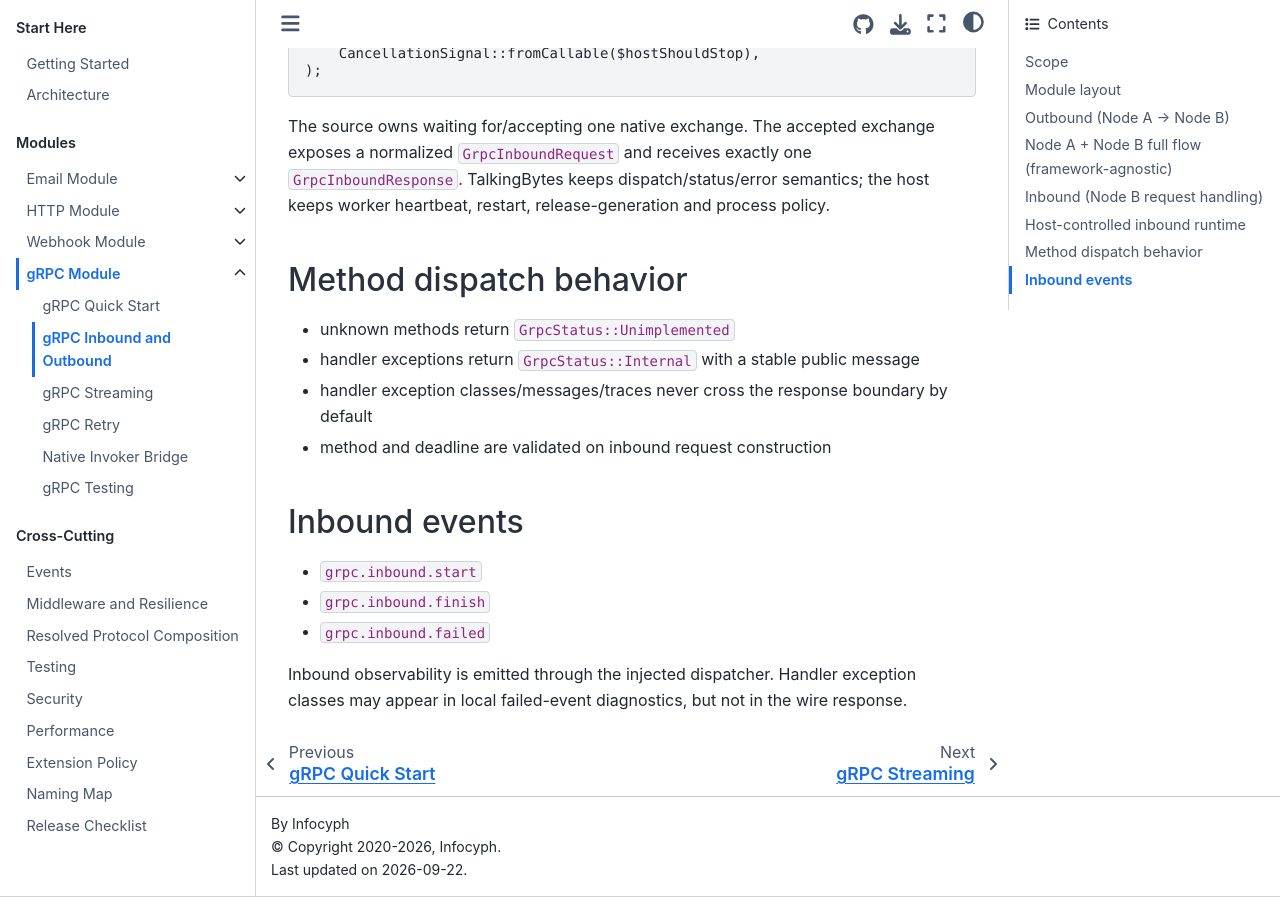
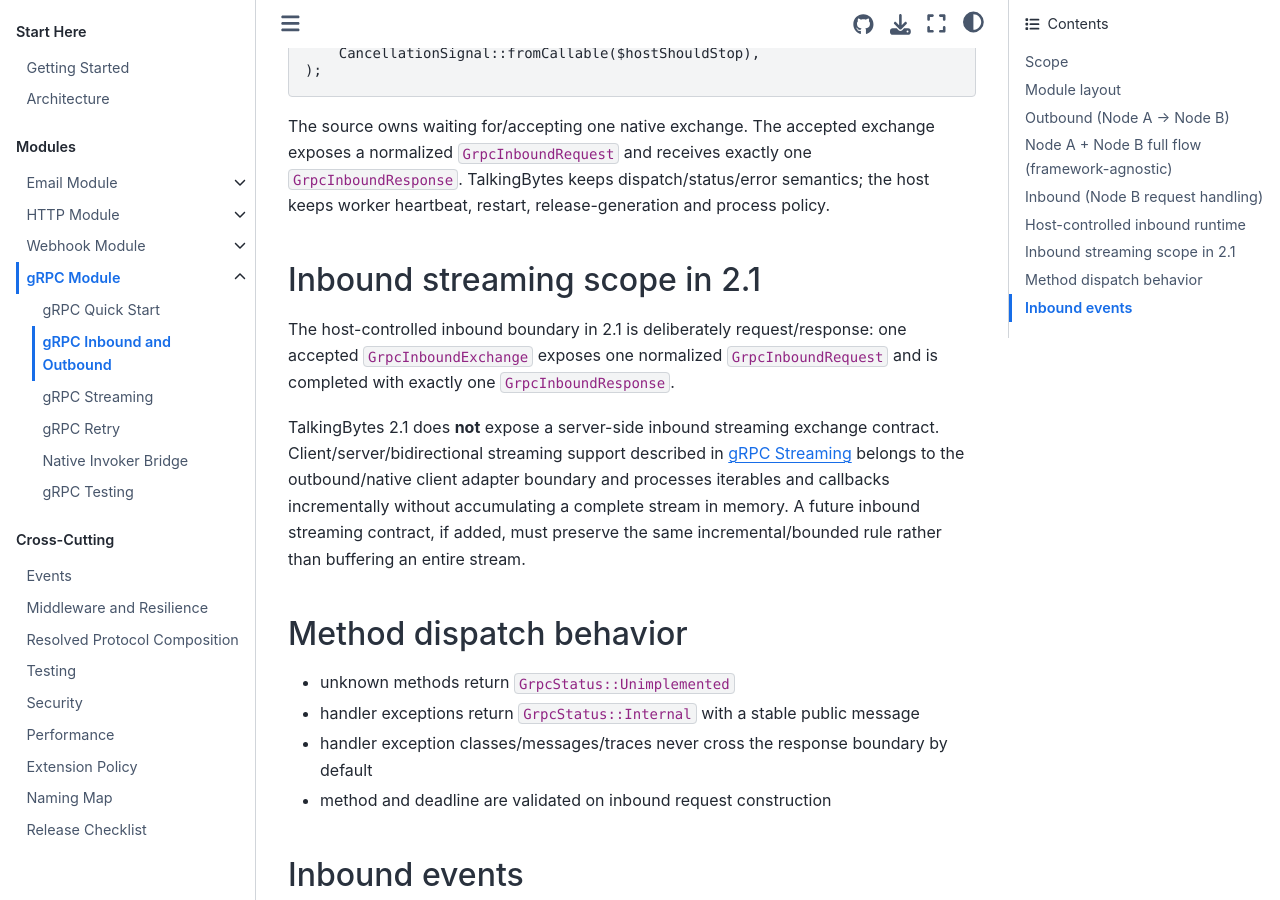
Before and after one commit to infocyph/TalkingBytes, a Sphinx documentation site: the page built from docs/grpc/inbound-outbound.rst, in a window 1280 px wide and 900 px high, scrolled down 2448 px. Built offline with Sphinx 7.4.7 and the Sphinx Book theme 1.1.4, drawn with Linux system fonts in a browser that asks for light colours.

Commit message:
docs: finalize TalkingBytes 2.1 plan

```diff
--- a/docs/grpc/inbound-outbound.rst
+++ b/docs/grpc/inbound-outbound.rst
@@ -125,6 +125,21 @@ exposes a normalized ``GrpcInboundRequest`` and receives exactly one
 ``GrpcInboundResponse``. TalkingBytes keeps dispatch/status/error semantics;
 the host keeps worker heartbeat, restart, release-generation and process policy.
 
+Inbound streaming scope in 2.1
+------------------------------
+
+The host-controlled inbound boundary in 2.1 is deliberately request/response:
+one accepted ``GrpcInboundExchange`` exposes one normalized
+``GrpcInboundRequest`` and is completed with exactly one
+``GrpcInboundResponse``.
+
+TalkingBytes 2.1 does **not** expose a server-side inbound streaming exchange
+contract. Client/server/bidirectional streaming support described in
+:doc:`streaming` belongs to the outbound/native client adapter boundary and
+processes iterables and callbacks incrementally without accumulating a complete
+stream in memory. A future inbound streaming contract, if added, must preserve
+the same incremental/bounded rule rather than buffering an entire stream.
+
 Method dispatch behavior
 ------------------------
 
```
Also changed, not shown: docs/plans/talkingbytes-2.1-foundation-integration-hardening-plan.md (+33 -34 lines).
